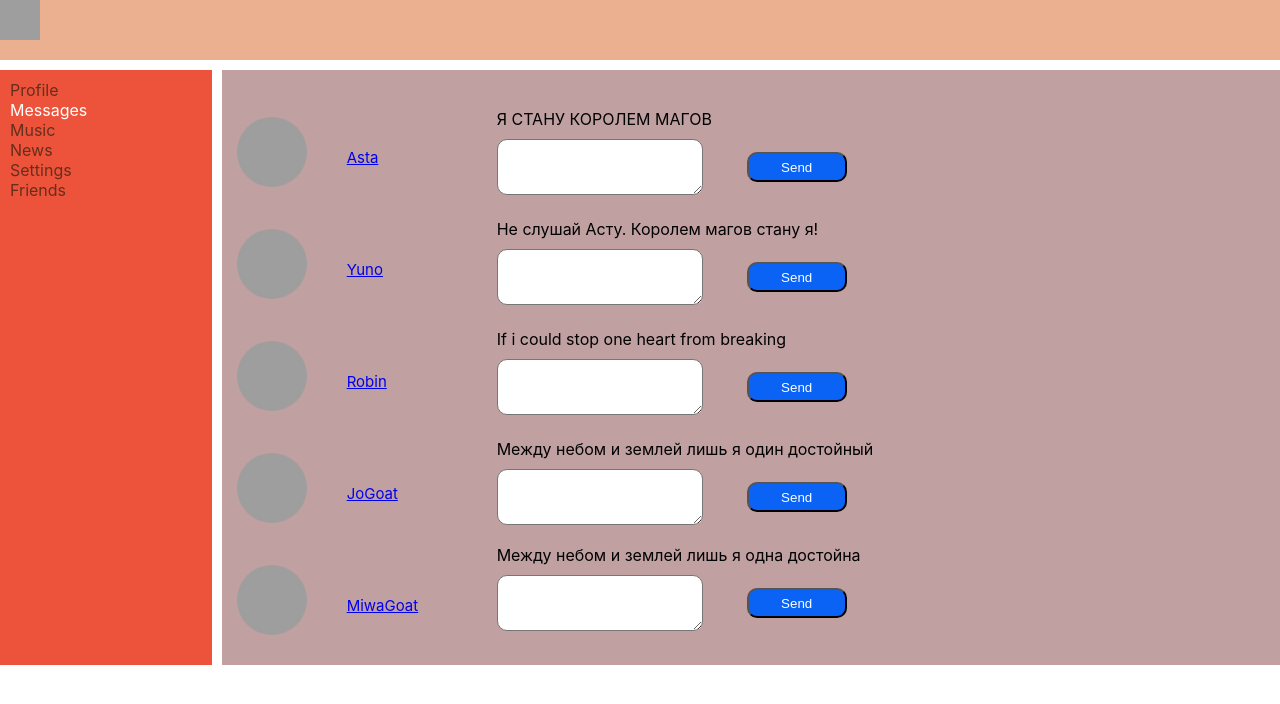
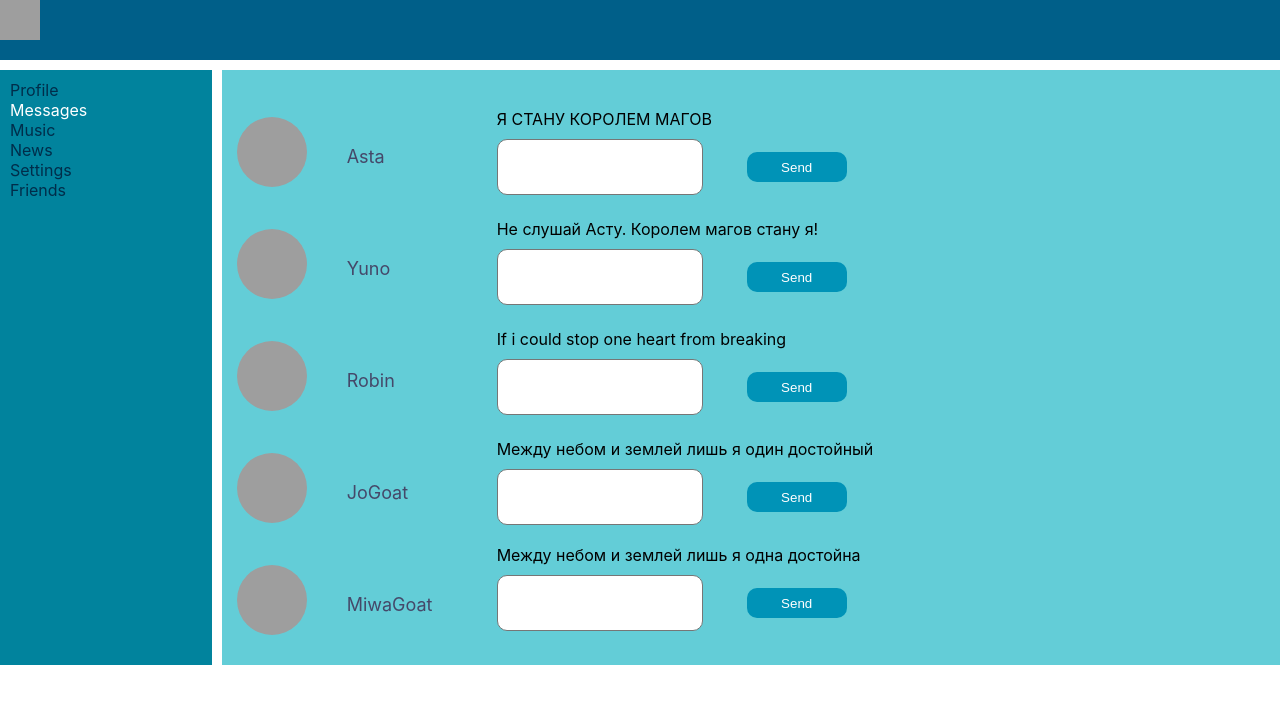
Before and after one commit to Laistos/Social-Network, a React (Create React App) app: page /messages in a window 1280 px wide. Shown: the top 704 px of the page. Built offline with nearby package versions, Linux system fonts and the light colour scheme; grey boxes are pictures that could not be loaded.

Commit message:
buttons, textarea and links were stylized

```diff
--- a/src/App.module.css
+++ b/src/App.module.css
@@ -10,5 +10,5 @@
 
 .component_wrapper {
   grid-area: content;
-  background-color: #C1A0A1;
+  background-color: #63cdd7;
 }
--- a/src/components/Dialogs/DialogsItem/DialogsItem.module.css
+++ b/src/components/Dialogs/DialogsItem/DialogsItem.module.css
@@ -1,6 +1,26 @@
 .username{
    margin: 0 0 0 10px;
-   font-size: 15px;
+   text-decoration: none;
+   color: #454869;
+   font-size: 18px;
+   cursor: pointer;
+   line-height: 1;
+   position: relative;
+}
+.username:after{
+   display: block;
+   position: absolute;
+   left: 0;
+   bottom: -5px;
+   width: 0;
+   height: 2px;
+   background-color: #454869;
+   content: "";
+   transition: width 0.3s ease-out;
+}
+.username:hover:after,
+.username:focus:after{
+   width: 100%;
 }
 .item{
    width: 200px;
--- a/src/components/Dialogs/MessagesItem/MessagesItem.module.css
+++ b/src/components/Dialogs/MessagesItem/MessagesItem.module.css
@@ -25,7 +25,7 @@
    width: 200px;
    height: 50px;
    border-radius: 10px;
-
+   resize: none;
 }
 
 .send_message {
@@ -34,9 +34,10 @@
    border-radius: 10px;
    color: white;
    transition: .2s linear;
-   background: #0B63F6;
+   background: #0093b7;
+   border: none;
 }
 
 .send_message:hover {
-   box-shadow: 0 0 0 2px white, 0 0 0 4px #3C82F8;
+   box-shadow: 0 0 0 2px white, 0 0 0 4px #0093b7;
 }
--- a/src/components/Header/Header.module.css
+++ b/src/components/Header/Header.module.css
@@ -1,6 +1,6 @@
 .header {
   grid-area: header;
-  background-color: #EBB090;
+  background-color: #005f89;
 }
 
 .header img {
--- a/src/components/Profile/MyPosts/MyPosts.module.css
+++ b/src/components/Profile/MyPosts/MyPosts.module.css
@@ -5,13 +5,45 @@
 .addPost{
    margin-top: 10px;
    display: flex;
-
+   flex-direction: column;
+   max-width: 400px;
 }
 
 .textarea{
-   border: 1px solid #000;
+   resize: none;
+   display: block;
+   border: none;
+   border-radius: 10px;
+   padding: 0.375rem 0.75rem;
+   width: 400px;
+   height: 100px;
+   font-family: inherit;
+   font-size: 1rem;
+   font-weight: 400;
+   line-height: 1.5;
+   color: #212529;
+   background-color: #fff;
+   background-clip: padding-box;
+   transition: border-color 0.15s ease-in-out, box-shadow 0.15s ease-in-out;
+}
+.textarea:focus{
+   color: #212529;
+   background-color: #fff;
+   border-color: #bdbdbd;
+   outline: 0;
+   box-shadow: 0 0 0 0.2rem rgba(158, 158, 158, 0.25);
 }
 
 .button{
-   margin-top: 5px;
+   width: 200px;
+   height: 30px;
+   margin-top: 15px;
+   border-radius: 10px;
+   color: white;
+   border: none;
+   transition: .2s linear;
+   background: #0093b7;
+   &:hover{
+      box-shadow: 0 0 0 2px white, 0 0 0 4px #0093b7
+   }
 }
--- a/src/components/Profile/ProfileInfo/ProfileInfo.jsx
+++ b/src/components/Profile/ProfileInfo/ProfileInfo.jsx
@@ -1,10 +1,11 @@
 import styles from './ProfileInfo.module.css'
+import image from '../../../images/background.jpeg'
 
 const ProfileInfo = (props) => {
    return (
       <div className={styles.wrapper}>
          <div className={styles.image}>
-            <img src='https://w.wallha.com/ws/14/oOKSTL6W.jpg' alt='#' />
+            <img src={image} alt='#' />
          </div>
          <div className={styles.user}>
             <div className={styles.avatar}>
--- a/src/components/Sidebar/Sidebar.module.css
+++ b/src/components/Sidebar/Sidebar.module.css
@@ -1,6 +1,6 @@
 .sidebar {
   grid-area: sidebar;
-  background-color: #ED533B;
+  background-color: #01839d;
 }
 
 .listWrapper {
@@ -11,7 +11,7 @@
 
 .link a{
   text-decoration: none;
-  color: #662e1c;
+  color: #012d4a;
   transition: color 0.2s linear;
 }
 .link a:hover{
```
Also changed, not shown: src/App.js (+7 -6 lines), 1 other file (tests, documents, lock files or other folders).
